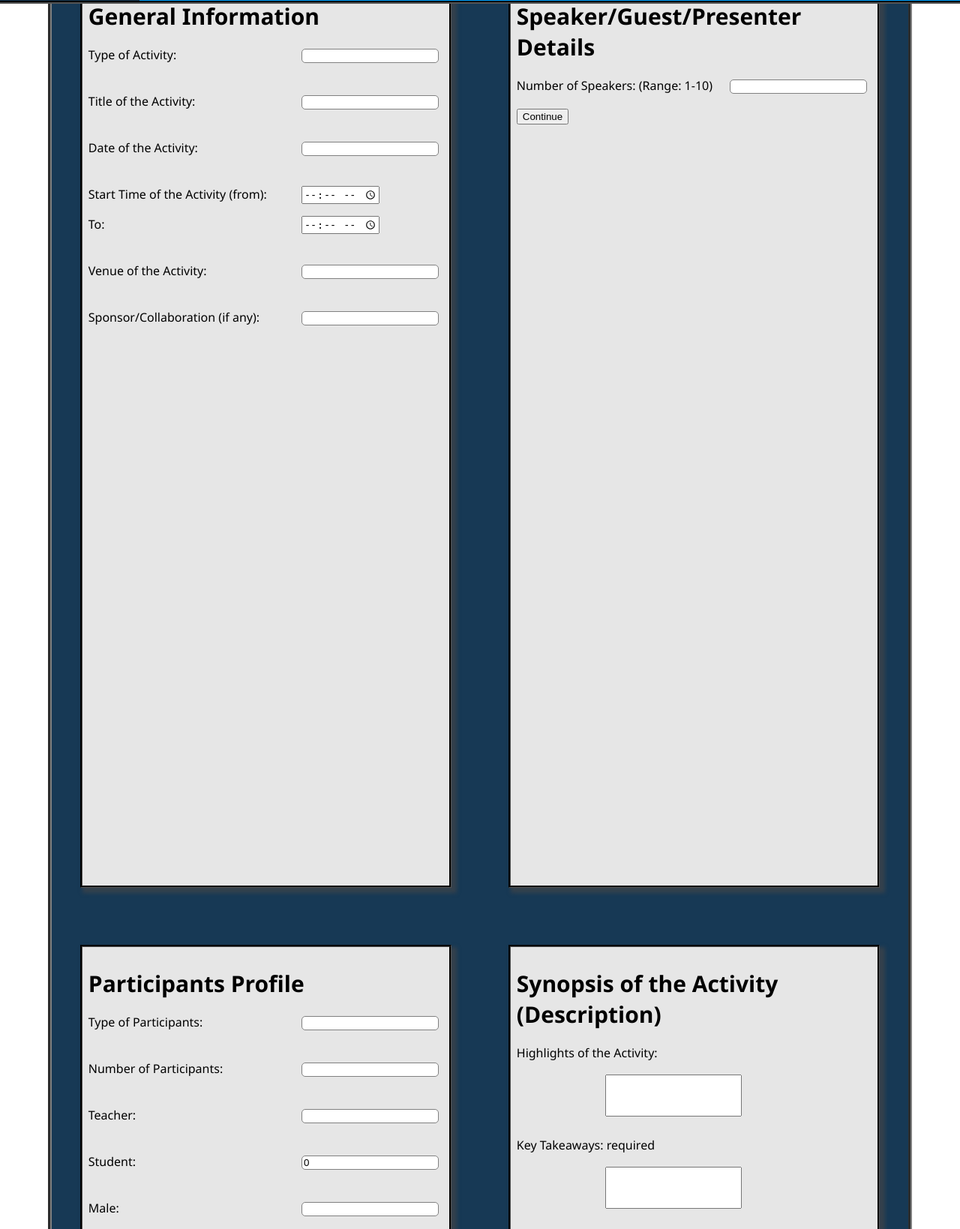
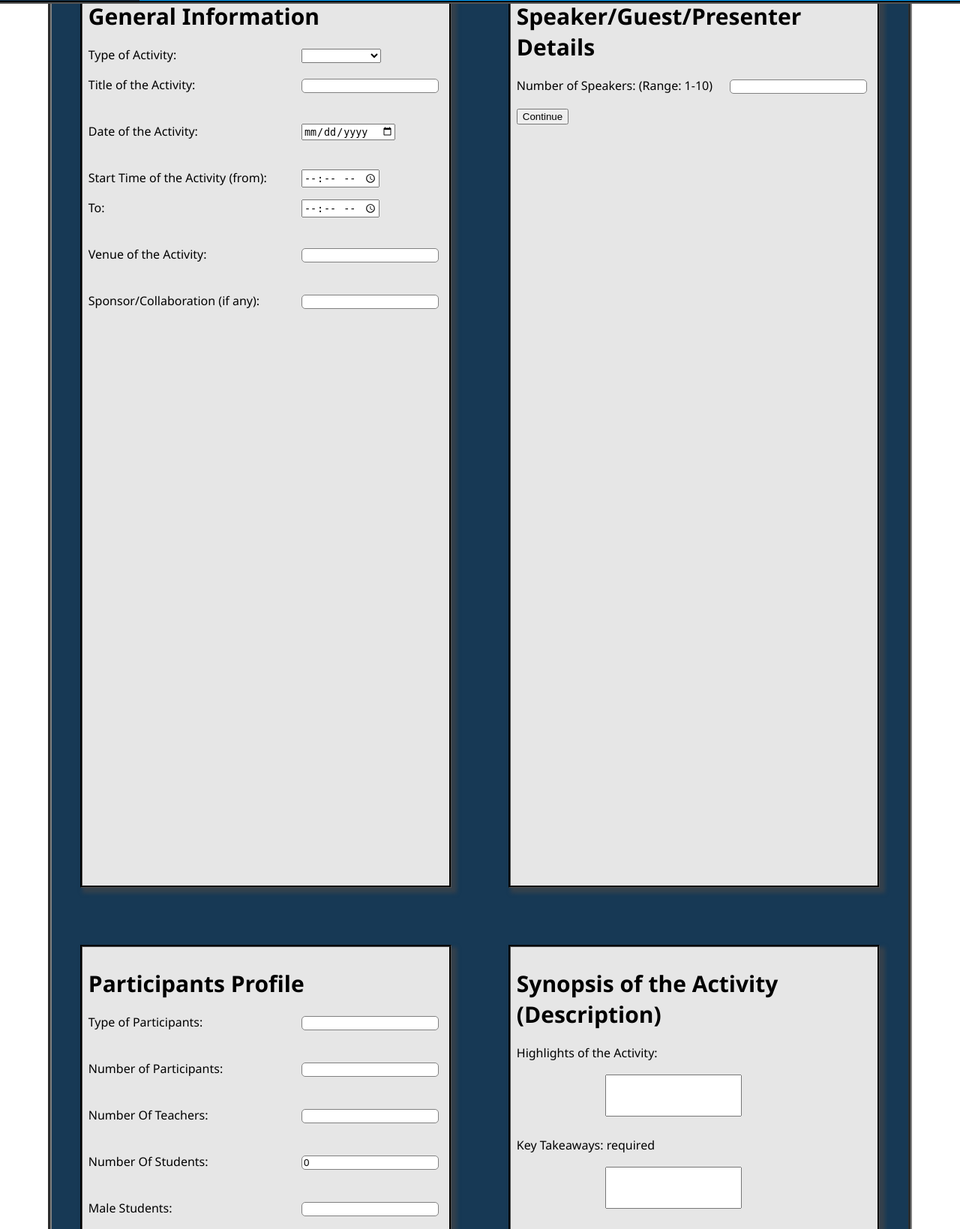
Before and after one commit to Kathit-Srivastava2050/College-ReportGenerator, a PHP site: page / in a window 1280 px wide. Shown: the part 297-1936 px from the top of the page at 75% size. Run offline with PHP 8.4, Linux system fonts and the light colour scheme.

Commit message:
Add files via upload

```diff
--- a/index.php
+++ b/index.php
@@ -62,13 +62,22 @@ ob_start();
             <div class="form_section">
                 <h1>General Information</h1>
                 <label for="actType">Type of Activity:</label>
-                <input type="text" name="actType" id="actType" class="actType" onblur="changeBackgroundColor('actType')" required /><br /><br />
+                <span id="EventOptionsContainer">
+                    <select name="actType" id="actType">
+                        <option value=""></option>
+                        <option value="Cultural Event">Cultural Event</option>
+                        <option value="Guest Talk">Guest Talk</option>
+                        <option value="Sports Event">Sports Event</option>
+                        <option value="Tech Event">Tech Event</option>
+                        <option value="Other">Other</option>
+                    </select>
+                </span>
 
                 <label for="actTitle">Title of the Activity:</label>
                 <input type="text" name="actTitle" id="actTitle" class="actTitle" onblur="changeBackgroundColor('actTitle')" required /><br /><br />
 
                 <label for="actDate">Date of the Activity:</label>
-                <input type="text" name="actDate" id="actDate" class="actDate" onblur="changeBackgroundColor('actDate')" required /><br /><br />
+                <input type="date" name="actDate" id="actDate" class="actDate" onblur="changeBackgroundColor('actDate')" required /><br /><br />
 
                 <label for="actTimeStart">Start Time of the Activity (from):</label>
                 <input type="time" name="actTimeStart" id="actTimeStart" class="actTimeStart" onblur="changeBackgroundColor('actTimeStart')" required />
@@ -103,16 +112,16 @@ ob_start();
                 <label for="actParticipantsNo">Number of Participants:</label>
                 <input type="number" name="actParticipantsNo" id="actParticipantsNo" class="actParticipantsNo" onblur="changeBackgroundColor('actParticipantsNo')" required /><br /><br />
 
-                <label for="actTeacherParticipantsNo">Teacher:</label>
+                <label for="actTeacherParticipantsNo">Number Of Teachers:</label>
                 <input type="number" name="actTeacherParticipantsNo" id="actTeacherParticipantsNo" class="actTeacherParticipantsNo" onblur="changeBackgroundColor('actTeacherParticipantsNo')" oninput="calculateSum();" required /><br /><br />
                 <p id="error1" style="display: none">*The Amount of Teachers cannot be more than the amount of Total Participants*</p>
-                <label for="actStudentParticipantsNo">Student:</label>
+                <label for="actStudentParticipantsNo">Number Of Students:</label>
                 <input type="number" name="actStudentParticipantsNo" id="actStudentParticipantsNo" class="actStudentParticipantsNo" onblur="changeBackgroundColor('actStudentParticipantsNo')" required readonly value="0" /><br /><br />
 
-                <label for="actMaleParticipantsNo">Male:</label>
+                <label for="actMaleParticipantsNo">Male Students:</label>
                 <input type="number" name="actMaleParticipantsNo" id="actMaleParticipantsNo" class="actMaleParticipantsNo" onblur="changeBackgroundColor('actMaleParticipantsNo')" oninput="calculateGender();" required /><br /><br />
                 <p id="error2" style="display: none">*The Amount of Male Students cannot be more than the amount of Total Students*</p>
-                <label for="actFemaleParticipantsNo">Female:</label>
+                <label for="actFemaleParticipantsNo">Female Students:</label>
                 <input type="number" name="actFemaleParticipantsNo" id="actFemaleParticipantsNo" class="actFemaleParticipantsNo" onblur="changeBackgroundColor('actFemaleParticipantsNo')" required readonly value="0" /><br /><br />
             </div>
 
@@ -141,8 +150,8 @@ ob_start();
                 <label for="actRapporteurEmail">Rapporteur Email:</label>
                 <input type="email" name="actRapporteurEmail" id="actRapporteurEmail" class="actRapporteurEmail" onblur="changeBackgroundColor('actRapporteurEmail')" required /><br /><br />
 
-                <label for="actRapporteurContact">Rapporteur Phone No.:</label>
-                <input type="number" name="actRapporteurContact" id="actRapporteurContact" class="actRapporteurContact" onblur="changeBackgroundColor('actRapporteurContact')" required /><br /><br />
+                <!-- <label for="actRapporteurContact">Rapporteur Phone No.:</label>
+                <input type="number" name="actRapporteurContact" id="actRapporteurContact" class="actRapporteurContact" onblur="changeBackgroundColor('actRapporteurContact')" required /><br /><br /> -->
             </div>
 
 
@@ -241,6 +250,7 @@ ob_start();
                 presentation.type = 'text';
                 presentation.name = 'actSpeakerPresentationTitle';
                 presentation.id = "presentation";
+                presentation.required = true;
                 presentation.addEventListener('blur', function() {
                     changeBackgroundColor('presentation');
                 });
@@ -351,16 +361,16 @@ ob_start();
             }
 
         }
-        document.getElementById("actRapporteurContact").addEventListener("keydown", function(event) {
+        // document.getElementById("actRapporteurContact").addEventListener("keydown", function(event) {
 
-            if (event.keyCode === 38 || event.keyCode === 40) {
-                event.preventDefault();
-            }
-            var value = event.target.value;
+        //     if (event.keyCode === 38 || event.keyCode === 40) {
+        //         event.preventDefault();
+        //     }
+        //     var value = event.target.value;
 
-            value = value.replace(/[^\d]/g, '');
-            event.target.value = value;
-        });
+        //     value = value.replace(/[^\d]/g, '');
+        //     event.target.value = value;
+        // });
 
         function changeBackgroundColor(inputId) {
             var inputField = document.getElementById(inputId);
@@ -508,6 +518,31 @@ ob_start();
         dark.addEventListener("change", changeTheme);
         original.addEventListener("change", changeTheme);
         light.addEventListener("change", changeTheme);
+
+        function handleActTypeChange() {
+        var selectElement = document.getElementById("actType");
+        var selectedOption = selectElement.options[selectElement.selectedIndex].value;
+        var eventOptionsContainer = document.getElementById("EventOptionsContainer");
+
+        if (selectedOption === "Other") {
+            // Remove the select element
+            eventOptionsContainer.removeChild(selectElement);
+
+            // Create a new input field
+            var inputField = document.createElement("input");
+            inputField.setAttribute("type", "text");
+            inputField.setAttribute("name", "actType");
+            inputField.setAttribute("id", "actType");
+            inputField.setAttribute("placeholder", "Enter Other Type");
+
+            // Append the input field
+            eventOptionsContainer.appendChild(inputField);
+        }
+    }
+
+    // Attach the event listener to the select element
+    document.getElementById("actType").addEventListener("change", handleActTypeChange);
+
     </script>
 
     <?php
@@ -585,7 +620,7 @@ ob_start();
 
             $actRapporteurName = sanitizeInput($_POST["actRapporteurName"]);
             $actRapporteurEmail = sanitizeInput($_POST["actRapporteurEmail"]);
-            $actRapporteurContact = sanitizeInput($_POST["actRapporteurContact"]);
+            // $actRapporteurContact = sanitizeInput($_POST["actRapporteurContact"]);
             $actSpeakerPresentationTitle = sanitizeInput($_POST['actSpeakerPresentationTitle']);
             $actDescReport = sanitizeInput($_POST["actDescReport"]);
             $sql = "SELECT * FROM testdata;";
@@ -600,12 +635,12 @@ ob_start();
             (actType, actTitle, actDate, actTimeStart, actTimeEnd, actVenue, actSponsor,
              actParticipantsType, actParticipantsNo, actTeacherParticipantsNo, actStudentParticipantsNo,
              actMaleParticipantsNo, actFemaleParticipantsNo, actHighlights, actKeyTakeaways, actSummary,
-             actPlan, actRapporteurName, actRapporteurEmail, actRapporteurContact, actDescReport, actSpeakerPresentationTitle)
+             actPlan, actRapporteurName, actRapporteurEmail, actDescReport, actSpeakerPresentationTitle)
             VALUES
             ('$actType', '$actTitle', '$actDate', '$actTimeStart', '$actTimeEnd', '$actVenue', '$actSponsor',
              '$actParticipantsType', '$actParticipantsNo', '$actTeacherParticipantsNo', '$actStudentParticipantsNo',
              '$actMaleParticipantsNo', '$actFemaleParticipantsNo', '$actHighlights', '$actKeyTakeaways', '$actSummary',
-             '$actPlan', '$actRapporteurName', '$actRapporteurEmail', '$actRapporteurContact', '$actDescReport','$actSpeakerPresentationTitle');";
+             '$actPlan', '$actRapporteurName', '$actRapporteurEmail', '$actDescReport','$actSpeakerPresentationTitle');";
             for ($i = 1; $i <= $globalspeaker; $i++) {
                 $filename = $_FILES["numspeaker$i"]['name'];
                 $tempname = $_FILES["numspeaker$i"]['tmp_name'];
```
Also changed, not shown: report2.php (+5 -4 lines).
